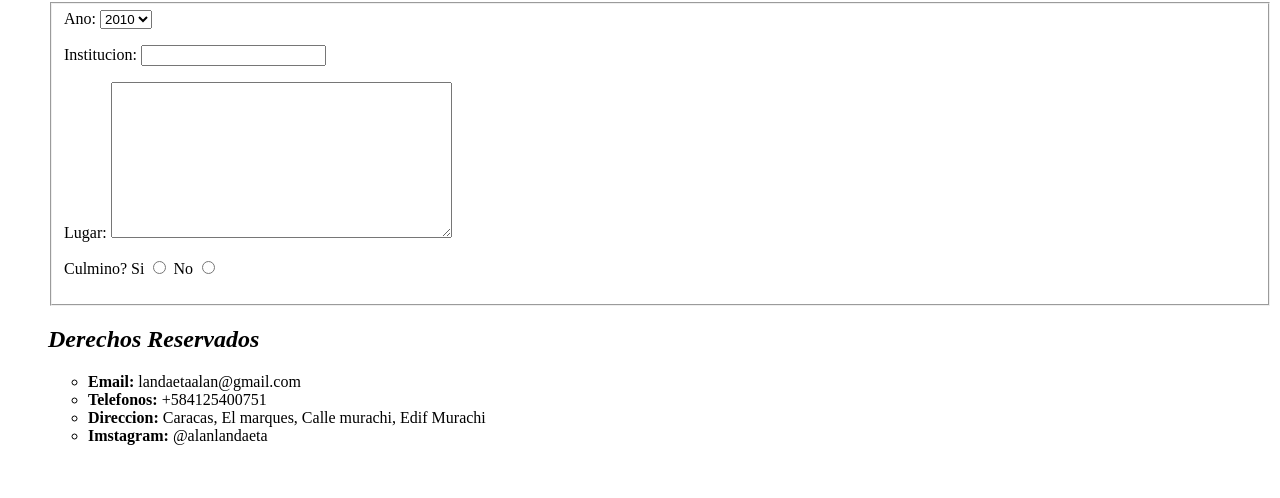
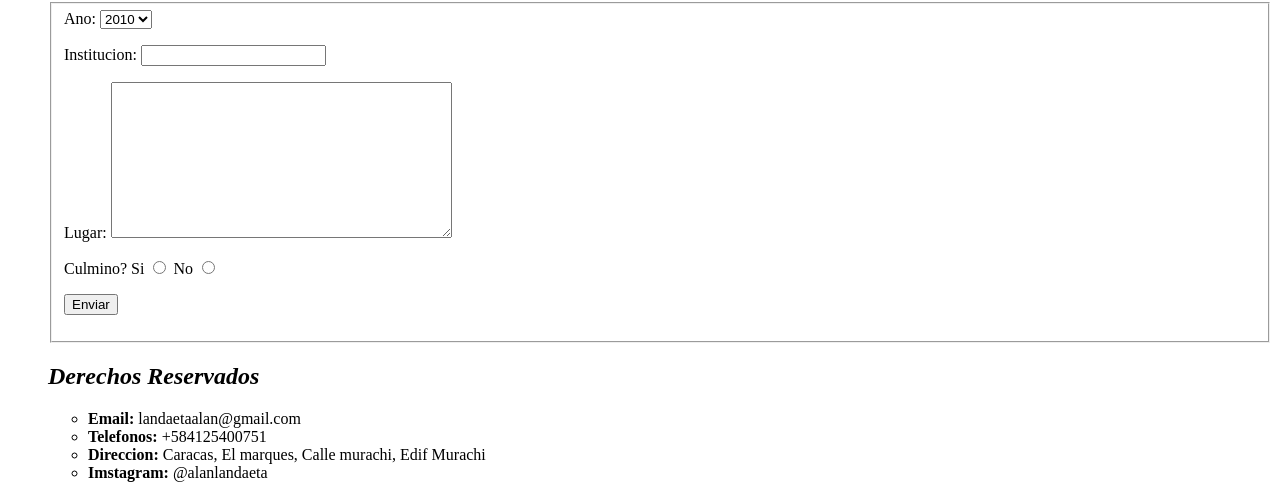
Before and after one commit to AlanLandaeta/githubClient, a plain HTML site: page educacion.html in a window 1280 px wide. Shown: the part 583-1081 px from the top of the page. Before the commit the page ends 1044 px from the top, so only its background shows below. Drawn offline with Linux system fonts and the light colour scheme.

Commit message:
Modificacion

```diff
--- a/educacion.html
+++ b/educacion.html
@@ -71,6 +71,9 @@
 <label for="No">No </label>
 <input type="radio" name="Estudios">
 </p>
+<p>
+<input type="submit" value="Enviar">
+</p>
 	</fieldset>
 </form>
 <footer>
```
Also changed, not shown: experiencia.html (+1 -0 lines).
